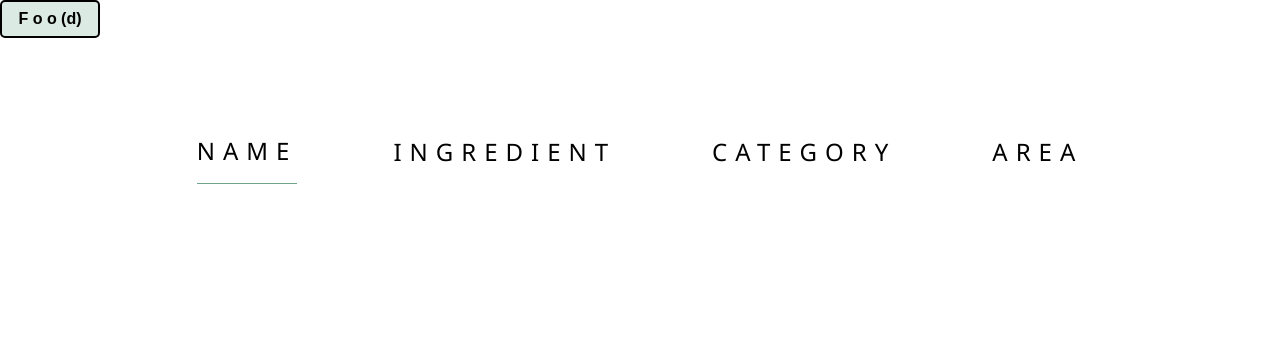
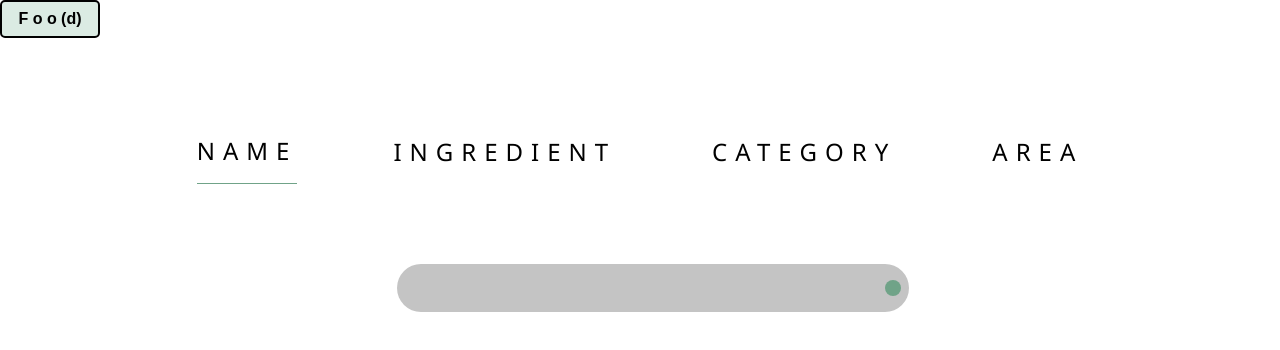
Before and after one commit to Yoyomo1/food-website, a React (Create React App) app: page / in a window 1280 px wide. Shown: the top 350 px of the page. Built offline with nearby package versions, Linux system fonts and the light colour scheme.

Commit message:
Added input

```diff
--- a/src/components/HomePage.js
+++ b/src/components/HomePage.js
@@ -1,6 +1,7 @@
 import React, { useState } from "react";
 import "../styles/HomePage.css";
 import Logo from "./Logo";
+import { useHistory } from "react-router-dom";
 
 const Button = ({ button, selected, changeSelected }) => {
   return (
@@ -37,18 +38,34 @@ const HomePage = () => {
 
   const [selected, setSelected] = useState("name");
 
+  const history = useHistory();
+
   const changeSelected = (button) => {
     setSelected(button);
+  };
+
+  const submit = (e) => {
+    e.preventDefault();
+    history.push("/results");
   };
 
   return (
     <div>
       <Logo />
-      <NavBar
-        buttons={buttons}
-        selected={selected}
-        changeSelected={changeSelected}
-      />
+
+      <section className="hero">
+        <NavBar
+          buttons={buttons}
+          selected={selected}
+          changeSelected={changeSelected}
+        />
+        <form onSubmit={(e) => submit(e)}>
+          <div className="input-container">
+            <input style={{ height: "3rem" }} type="text" />
+            <button className="btn"></button>
+          </div>
+        </form>
+      </section>
     </div>
   );
 };
--- a/src/styles/HomePage.css
+++ b/src/styles/HomePage.css
@@ -24,3 +24,9 @@
 .selected-nav-button {
   border-bottom: 1px solid var(--accent-cl);
 }
+
+.hero {
+  display: flex;
+  flex-direction: column;
+  align-items: center;
+}
--- a/src/styles/Logo.css
+++ b/src/styles/Logo.css
@@ -6,6 +6,7 @@
 }
 
 .border {
+  display: inline-block;
   border: 2px solid black;
   border-radius: 5px;
   width: 100px;
```
